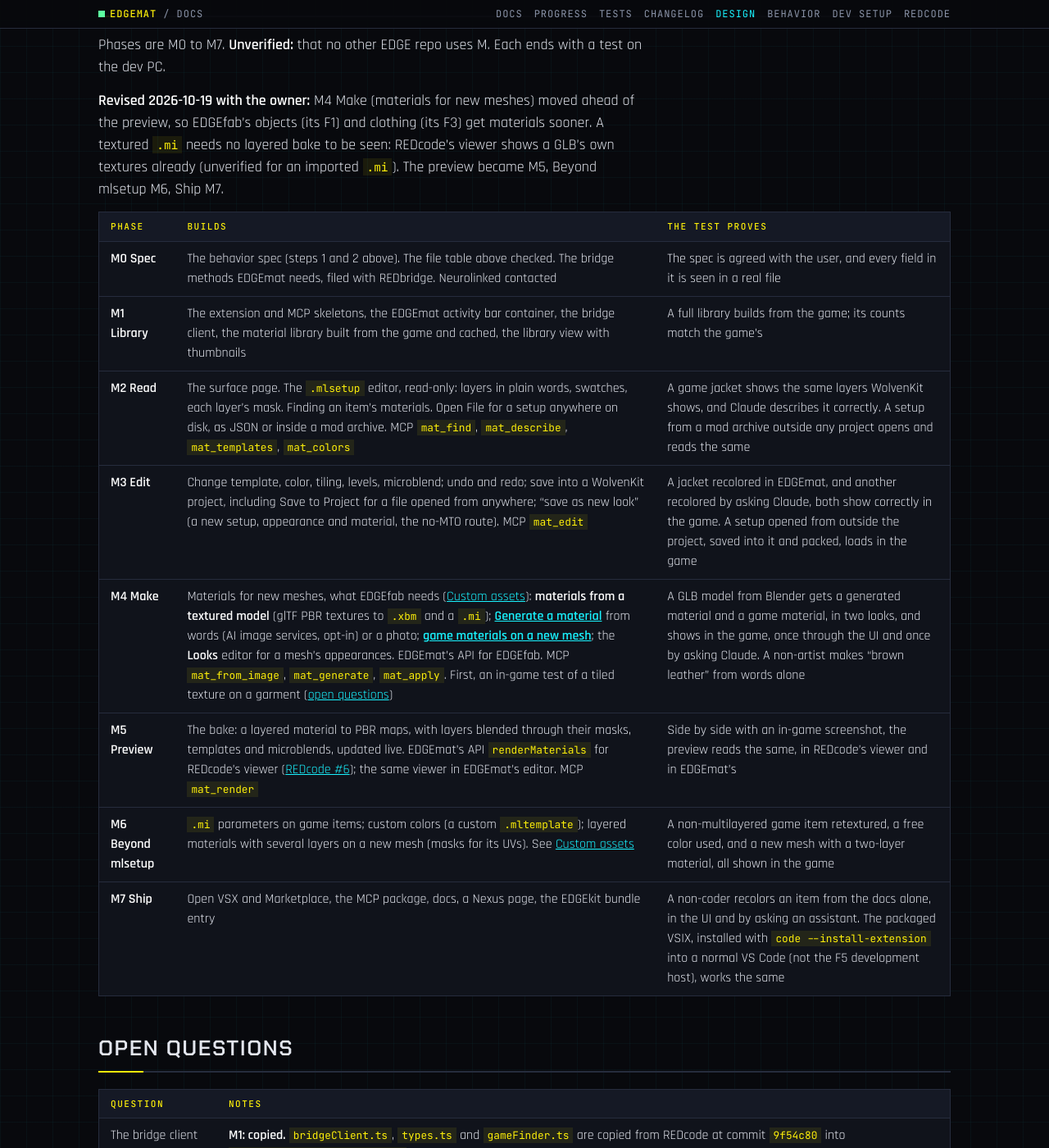
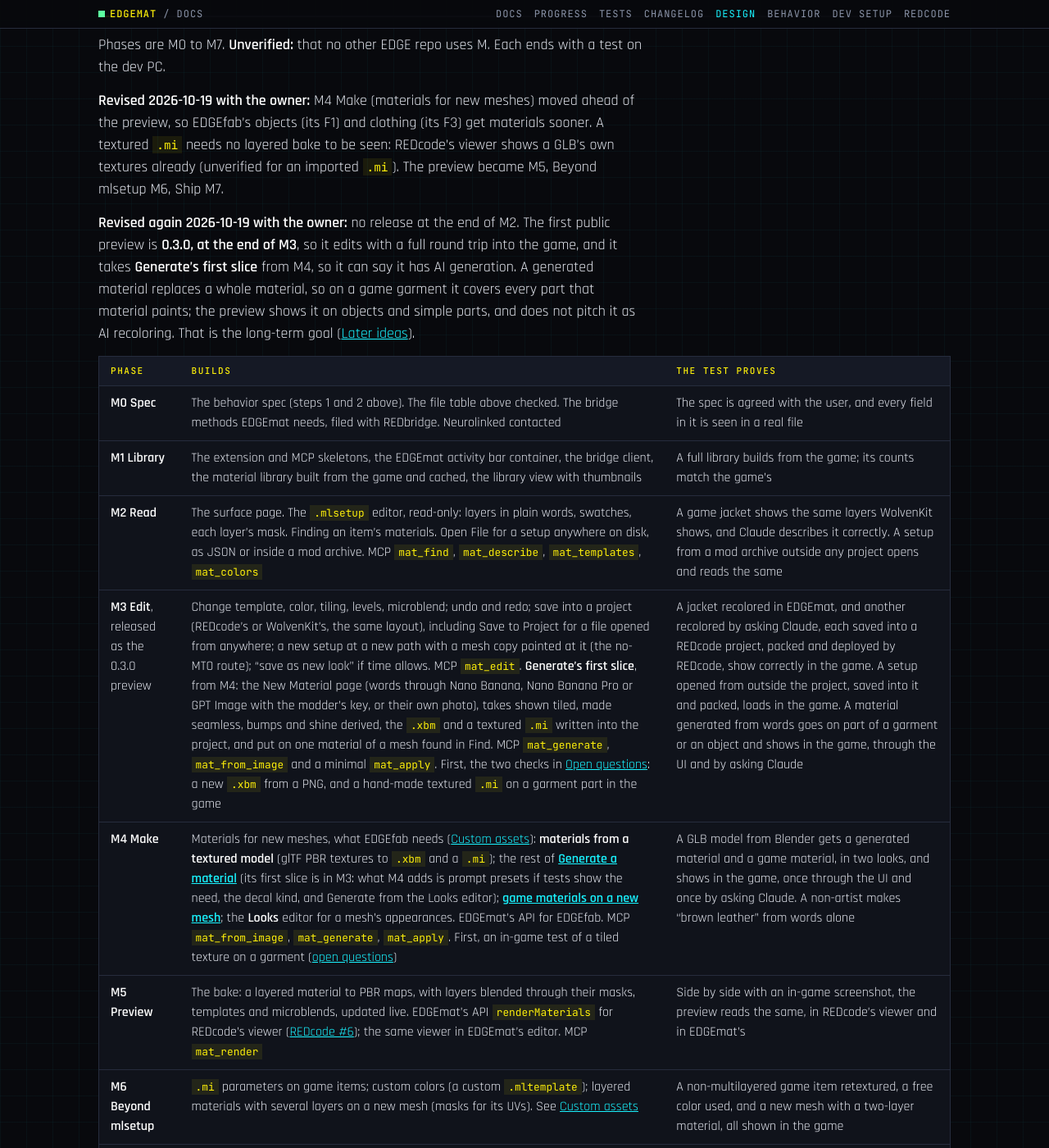
Before and after one commit to Edgemodders/EDGEmat, a Jekyll site: the page built from docs/design.md, in a window 1280 px wide and 1400 px high, scrolled down 14472 px. Shown: the whole window at 82% size. Built offline with Jekyll 4.4.1, drawn with Linux system fonts in a browser that asks for light colours; our own code applies the rules of GitHub Pages for plain Markdown files; some of the changed text lies outside the part shown.

Commit message:
Plan: the first preview is 0.3.0 at the end of M3, with Generate's first slice
The owner's call: the preview edits with a full round trip into the game
(through a REDcode project) and has AI generation. Records the long-term
goal of redesigning a garment by asking an AI agent.

Co-Authored-By: Claude Opus 5.5 <noreply@anthropic.com>

```diff
--- a/docs/design.md
+++ b/docs/design.md
@@ -286,13 +286,15 @@ Phases are M0 to M7. **Unverified:** that no other EDGE repo uses M. Each ends w
 
 **Revised 2026-10-19 with the owner:** M4 Make (materials for new meshes) moved ahead of the preview, so EDGEfab's objects (its F1) and clothing (its F3) get materials sooner. A textured `.mi` needs no layered bake to be seen: REDcode's viewer shows a GLB's own textures already (unverified for an imported `.mi`). The preview became M5, Beyond mlsetup M6, Ship M7.
 
+**Revised again 2026-10-19 with the owner:** no release at the end of M2. The first public preview is **0.3.0, at the end of M3**, so it edits with a full round trip into the game, and it takes **Generate's first slice** from M4, so it can say it has AI generation. A generated material replaces a whole material, so on a game garment it covers every part that material paints; the preview shows it on objects and simple parts, and does not pitch it as AI recoloring. That is the long-term goal ([Later ideas](#redesign-a-garment-by-asking-an-ai)).
+
 | Phase | Builds | The test proves |
 |---|---|---|
 | **M0 Spec** | The behavior spec (steps 1 and 2 above). The file table above checked. The bridge methods EDGEmat needs, filed with REDbridge. Neurolinked contacted | The spec is agreed with the user, and every field in it is seen in a real file |
 | **M1 Library** | The extension and MCP skeletons, the EDGEmat activity bar container, the bridge client, the material library built from the game and cached, the library view with thumbnails | A full library builds from the game; its counts match the game's |
 | **M2 Read** | The surface page. The `.mlsetup` editor, read-only: layers in plain words, swatches, each layer's mask. Finding an item's materials. Open File for a setup anywhere on disk, as JSON or inside a mod archive. MCP `mat_find`, `mat_describe`, `mat_templates`, `mat_colors` | A game jacket shows the same layers WolvenKit shows, and Claude describes it correctly. A setup from a mod archive outside any project opens and reads the same |
-| **M3 Edit** | Change template, color, tiling, levels, microblend; undo and redo; save into a WolvenKit project, including Save to Project for a file opened from anywhere; "save as new look" (a new setup, appearance and material, the no-MTO route). MCP `mat_edit` | A jacket recolored in EDGEmat, and another recolored by asking Claude, both show correctly in the game. A setup opened from outside the project, saved into it and packed, loads in the game |
-| **M4 Make** | Materials for new meshes, what EDGEfab needs ([Custom assets](#custom-assets-from-a-model-to-the-game)): **materials from a textured model** (glTF PBR textures to `.xbm` and a `.mi`); **[Generate a material](#generate-a-material)** from words (AI image services, opt-in) or a photo; **[game materials on a new mesh](#game-materials-on-a-new-mesh)**; the **Looks** editor for a mesh's appearances. EDGEmat's API for EDGEfab. MCP `mat_from_image`, `mat_generate`, `mat_apply`. First, an in-game test of a tiled texture on a garment ([open questions](#open-questions)) | A GLB model from Blender gets a generated material and a game material, in two looks, and shows in the game, once through the UI and once by asking Claude. A non-artist makes "brown leather" from words alone |
+| **M3 Edit**, released as the 0.3.0 preview | Change template, color, tiling, levels, microblend; undo and redo; save into a project (REDcode's or WolvenKit's, the same layout), including Save to Project for a file opened from anywhere; a new setup at a new path with a mesh copy pointed at it (the no-MTO route); "save as new look" if time allows. MCP `mat_edit`. **Generate's first slice**, from M4: the New Material page (words through Nano Banana, Nano Banana Pro or GPT Image with the modder's key, or their own photo), takes shown tiled, made seamless, bumps and shine derived, the `.xbm` and a textured `.mi` written into the project, and put on one material of a mesh found in Find. MCP `mat_generate`, `mat_from_image` and a minimal `mat_apply`. First, the two checks in [Open questions](#open-questions): a new `.xbm` from a PNG, and a hand-made textured `.mi` on a garment part in the game | A jacket recolored in EDGEmat, and another recolored by asking Claude, each saved into a REDcode project, packed and deployed by REDcode, show correctly in the game. A setup opened from outside the project, saved into it and packed, loads in the game. A material generated from words goes on part of a garment or an object and shows in the game, through the UI and by asking Claude |
+| **M4 Make** | Materials for new meshes, what EDGEfab needs ([Custom assets](#custom-assets-from-a-model-to-the-game)): **materials from a textured model** (glTF PBR textures to `.xbm` and a `.mi`); the rest of **[Generate a material](#generate-a-material)** (its first slice is in M3: what M4 adds is prompt presets if tests show the need, the decal kind, and Generate from the Looks editor); **[game materials on a new mesh](#game-materials-on-a-new-mesh)**; the **Looks** editor for a mesh's appearances. EDGEmat's API for EDGEfab. MCP `mat_from_image`, `mat_generate`, `mat_apply`. First, an in-game test of a tiled texture on a garment ([open questions](#open-questions)) | A GLB model from Blender gets a generated material and a game material, in two looks, and shows in the game, once through the UI and once by asking Claude. A non-artist makes "brown leather" from words alone |
 | **M5 Preview** | The bake: a layered material to PBR maps, with layers blended through their masks, templates and microblends, updated live. EDGEmat's API `renderMaterials` for REDcode's viewer ([REDcode #6](https://github.com/Edgemodders/REDcode/issues/6)); the same viewer in EDGEmat's editor. MCP `mat_render` | Side by side with an in-game screenshot, the preview reads the same, in REDcode's viewer and in EDGEmat's |
 | **M6 Beyond mlsetup** | `.mi` parameters on game items; custom colors (a custom `.mltemplate`); layered materials with several layers on a new mesh (masks for its UVs). See [Custom assets](#custom-assets-from-a-model-to-the-game) | A non-multilayered game item retextured, a free color used, and a new mesh with a two-layer material, all shown in the game |
 | **M7 Ship** | Open VSX and Marketplace, the MCP package, docs, a Nexus page, the EDGEkit bundle entry | A non-coder recolors an item from the docs alone, in the UI and by asking an assistant. The packaged VSIX, installed with `code --install-extension` into a normal VS Code (not the F5 development host), works the same |
@@ -306,9 +308,10 @@ Phases are M0 to M7. **Unverified:** that no other EDGE repo uses M. Each ends w
 | Sharing REDcode's bridge | **M1:** EDGEmat uses REDcode's running bridge when REDcode is active and reads the same game folder; otherwise it starts its own, and the MCP server always does. Whether one bridge copes under load with both tools busy, and what to do when REDcode's bridge is older than EDGEmat needs, is watched in M2 |
 | Preset colors: sRGB or linear | The surface page and `mat_colors` treat preset RGB as screen (sRGB) values, clipped above 1. Many presets then look very dark (about a quarter of all presets are named black or dark grey). If the game reads them as linear, swatches and names should brighten. Checked in M5 against in-game screenshots; one function (`core/colors.ts`) changes |
 | Preview fidelity | The game's shaders are not public. How close the layered blend gets, and on which templates, is found in M5 |
-| A tiled texture on a game garment | A game garment's UVs are mostly one sheet that does not repeat. Whether a tiled texture looks right there, and whether `metal_base` can repeat a texture at all, is unverified. Tested in the game with a hand-made texture at the start of M4, before Generate's UI is built. A new mesh made in Blender sets its UVs to suit |
-| Maps derived from a color image | How good bumps and shine made from a color image look in the game. M4 |
-| Image services and models | Which Gemini and OpenAI image models, their sizes and prices, and whether a general prompt prefix is enough. Checked when M4 starts |
+| A tiled texture on a game garment | A game garment's UVs are mostly one sheet that does not repeat. Whether a tiled texture looks right there, and whether `metal_base` can repeat a texture at all, is unverified. Tested in the game with a hand-made texture at the start of Generate's first slice (M3), before its UI is built. A new mesh made in Blender sets its UVs to suit |
+| Maps derived from a color image | How good bumps and shine made from a color image look in the game. M3, with Generate's first slice |
+| A new `.xbm` from a PNG | REDbridge's `project.import` gives an image the setup of the texture it replaces, as WolvenKit's import dialog does. Whether it makes a new `.xbm` with no texture there yet, and with which settings, is unverified. Checked first in M3; a REDbridge request if not |
+| Image services and models | Which Gemini and OpenAI image models, their sizes and prices, and whether a general prompt prefix is enough. Checked when Generate's first slice starts (M3) |
 | Which items first | The garments modders recolor most, to list in M0, become the test set |
 | A shared mesh viewer | Factor REDcode's viewer out into a shared component (an npm package) that REDcode, EDGEmat and other EDGE tools embed. Later, once the material hook works; noted in REDcode #6 |
 | The sibling repos' notes | REDcode's roadmap lists the layered material preview under C6 (README, `docs/design.html`); it should point at EDGEmat, requested in REDcode #6. EDGEkit's design says new EDGE editor extensions go into REDcode, and its `extensions.json` should gain EDGEmat. Each repo's own session makes the change |
@@ -319,7 +322,21 @@ Not planned into a phase. Kept so they are not lost.
 
 | Idea | Notes |
 |---|---|
+| Redesign a garment by asking an AI | The true goal of the AI features (owner, 2026-10-19). Thought through below |
 | Recolor in the live game, through EDGEbuilder | EDGEbuilder is a REDnode in-game app. A modder looks at something in the game and says "recolor this"; EDGEbuilder works out the item or mesh and hands it to EDGEmat's MCP tools (`mat_find`, `mat_colors`, `mat_edit`), and the change is deployed back to the running game. Needs EDGEmat's MCP server (M2, M3), a way for EDGEbuilder to name what is being looked at, and REDnode's live deploy. Raised by the owner on 2026-10-14. Thought through below |
+
+### Redesign a garment by asking an AI
+
+**The true goal** (owner, 2026-10-19), however far off: a modder asks an AI agent to recolor or redesign a piece of clothing ("make this jacket look like worn desert gear") and it does. Start small and refine. First notes:
+
+| Piece | What it needs | State on 2026-10-19 |
+|---|---|---|
+| 1. The whole garment | Every material of the item, per look and body: layered setups with their layers, the textured and decal materials (such as the stitching, `pasted__decal_stitches`) | `mat_find` lists them; `mat_describe` gives one setup's layers. An assistant combines the two today |
+| 2. How they map onto it | Where each layer and material sits on the garment, in a form the agent can reason about: each layer's share and area in words ("collar", "sleeves"), and the color map as an image for a model that sees images | Shares exist; areas in words and the image through MCP do not |
+| 3. The change | Per layer, a surface and a color the surface offers (`mat_colors`, `mat_edit`); per textured material, a generated or picked texture (`mat_generate`, `mat_apply`) | M3 builds the tools |
+| 4. See it, and try again | The result in REDcode's 3D view, then in the game | View in 3D (colors), the bake (M5), hot loading |
+
+Likely shape: one MCP call that returns the whole garment at once (`mat_item`, unverified name), so the agent plans the redesign with everything in view, then `mat_edit` per layer.
 
 ### Materials at runtime, through REDagent
 
```
Also changed, not shown: CLAUDE.md (+5 -4 lines), docs/dev-setup.md (+2 -2 lines), docs/index.md (+2 -2 lines), docs/progress.md (+8 -5 lines), nexus/README.md.
